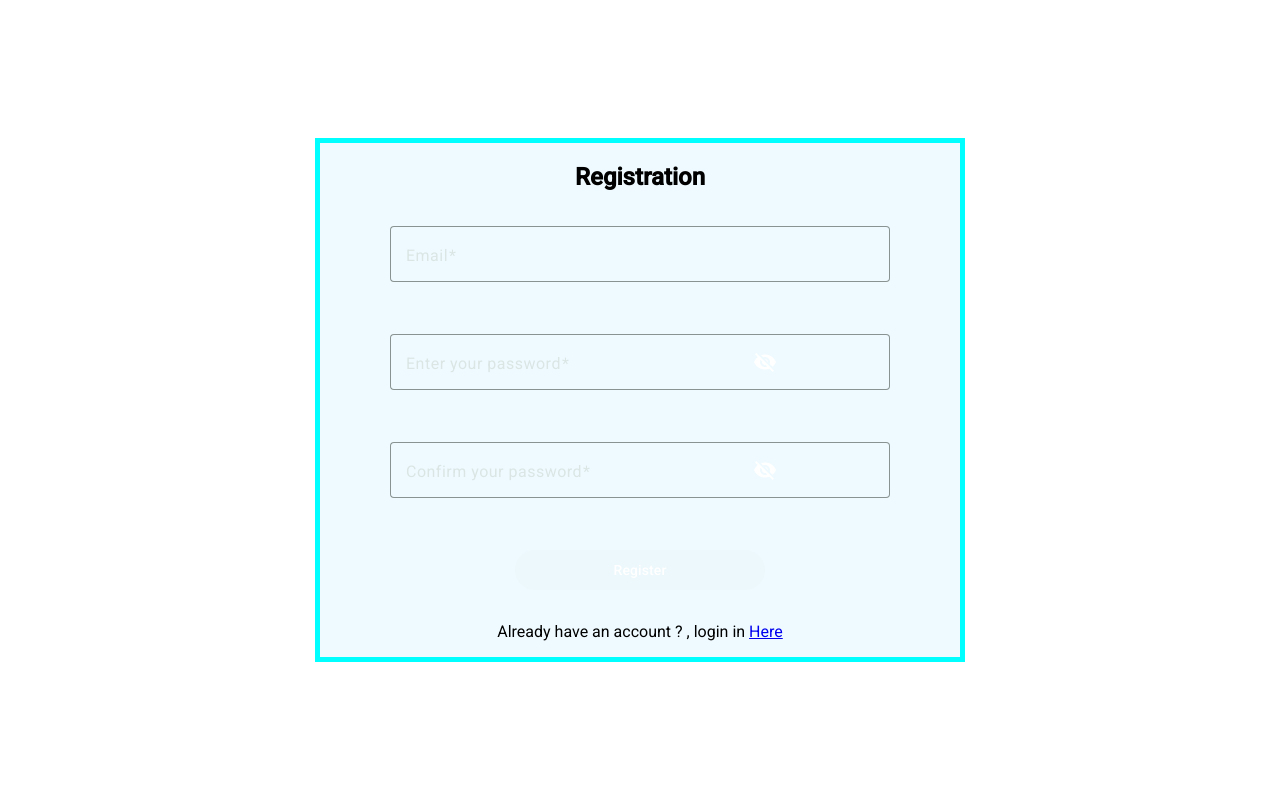
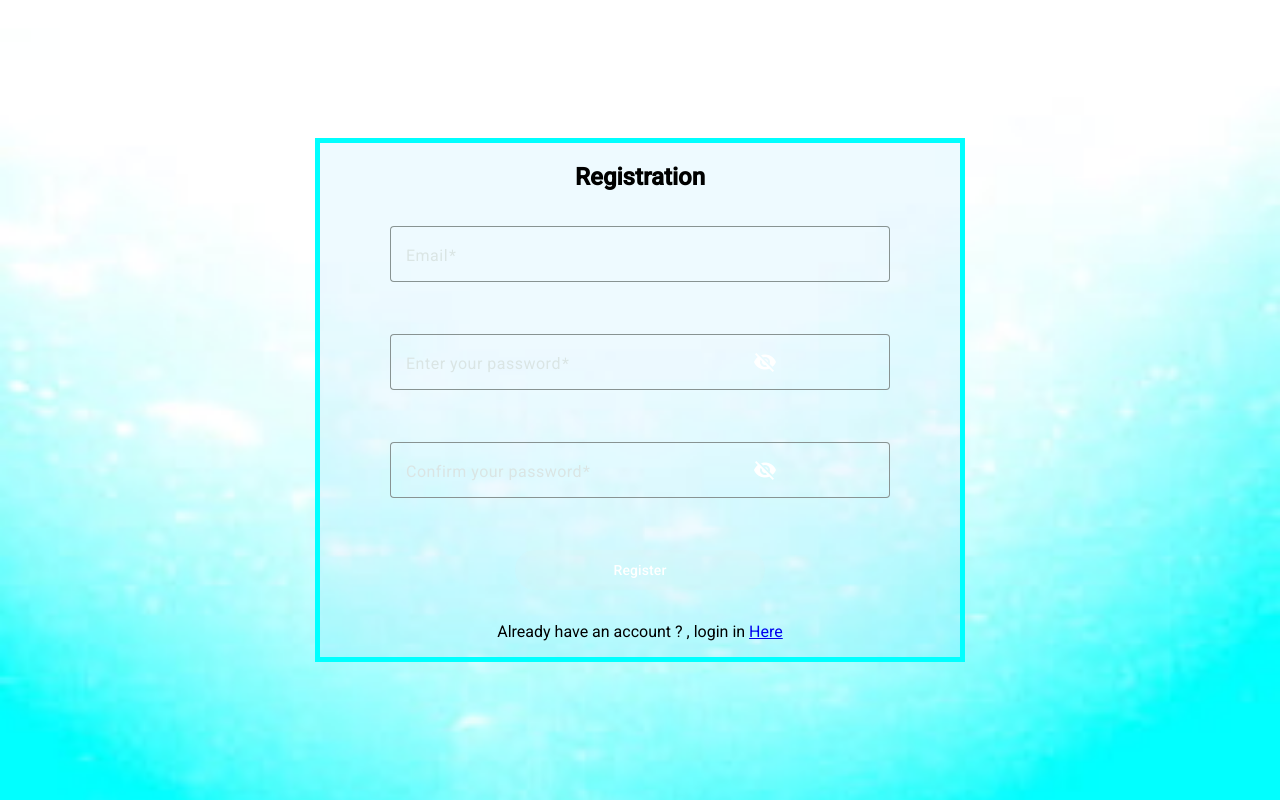
Before and after one commit to dot-ruth/personal-finance-frontend, an Angular app: page /register in a window 1280 px wide. Built offline with nearby package versions, Linux system fonts and the light colour scheme.

Commit message:
FIX|#5|added background image for the registration page

```diff
--- a/src/app/pages/register-page/register-page.component.scss
+++ b/src/app/pages/register-page/register-page.component.scss
@@ -1,5 +1,7 @@
 .container{
     height: 100%;
+    background-image: url("/login_backgound.jpg");
+    background-size: cover;
     display: flex;
     justify-content: center;
     align-items: center;
```
